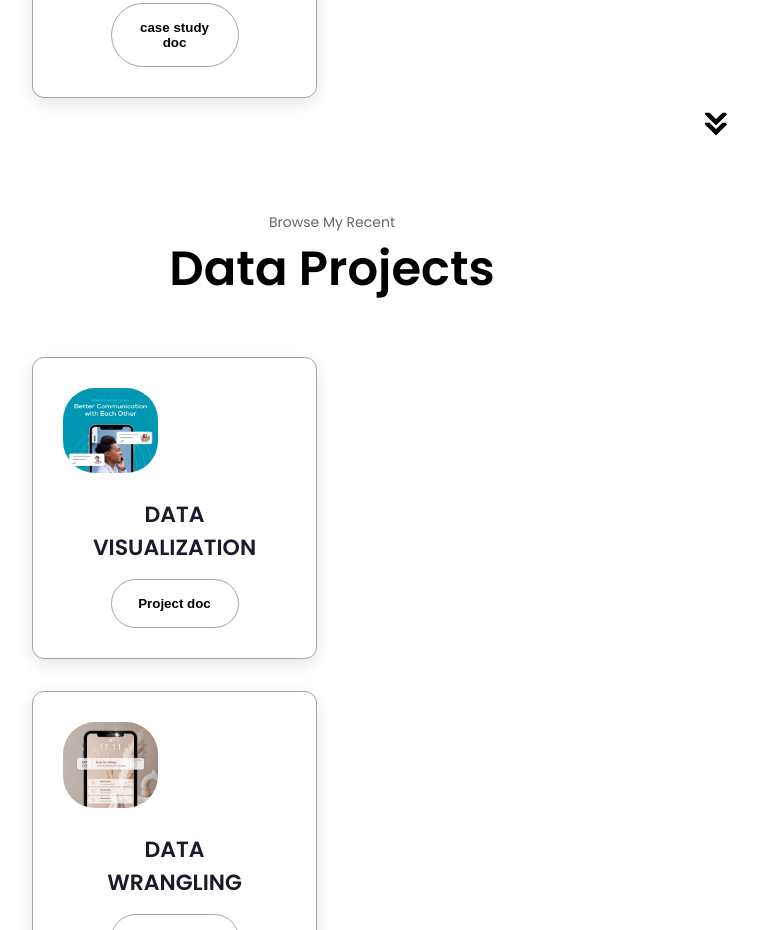
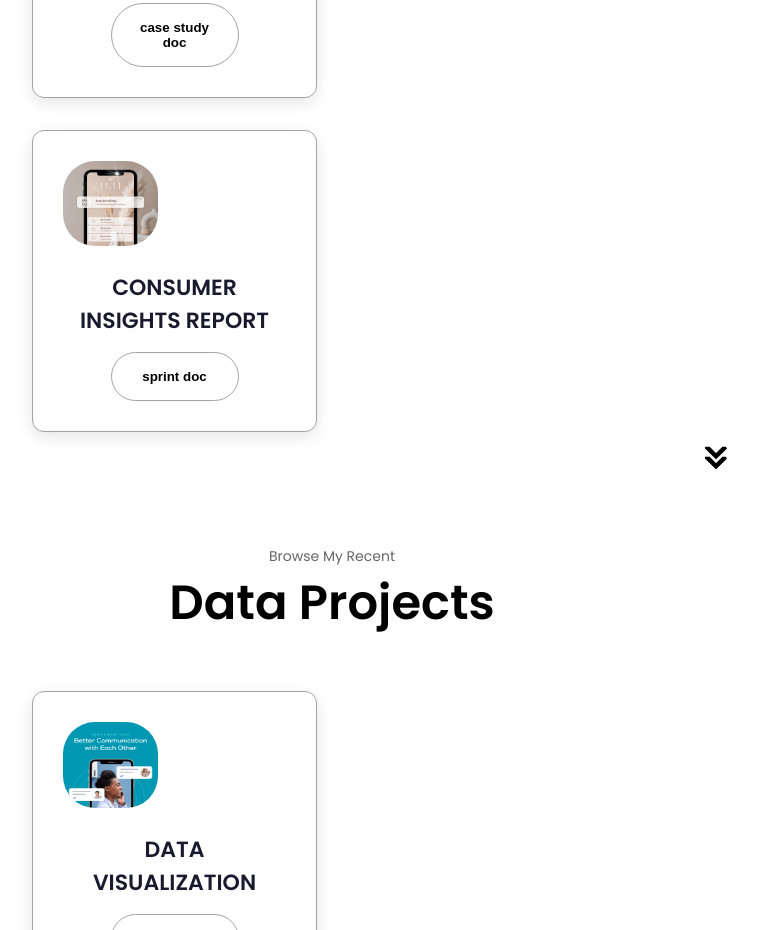
Before and after one commit to Jemimahosei/Final-Cut, a website: page index.html in a window 1280 px wide. Shown: the part 3940-4870 px from the top of the page, without its empty margins (308-1066 px from the left). Drawn offline with nearby package versions, Linux system fonts and the light colour scheme.

Commit message:
adding another pm project

```diff
--- a/index.html
+++ b/index.html
@@ -281,6 +281,25 @@
                 onclick="window.open('./assets/ott.pdf')"
             </button>
               case study doc
+              </button>
+            </div>
+
+          </div>
+          <div class="details-container color-container">
+            <div class="article-container">
+              <img
+                src="./assets/project-2.png"
+                alt="Project 2"
+                class="project-img"
+              />
+            </div>
+            <h2 class="experience-sub-title project-title">Consumer Insights Report </h2>
+            <div class="btn-container">
+              <button
+                class="btn btn-color-2 project-btn"
+                onclick="window.open('./assets/sfour.pdf')"
+            </button>
+              sprint doc
               </button>
             </div>
           </div>
```
Also changed, not shown: 1 other file.
